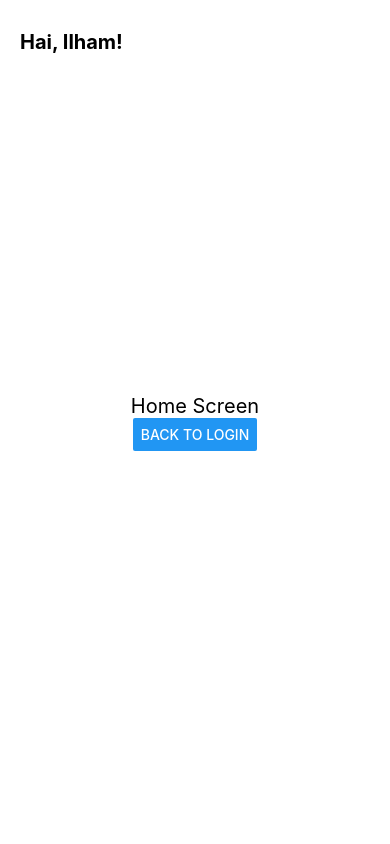
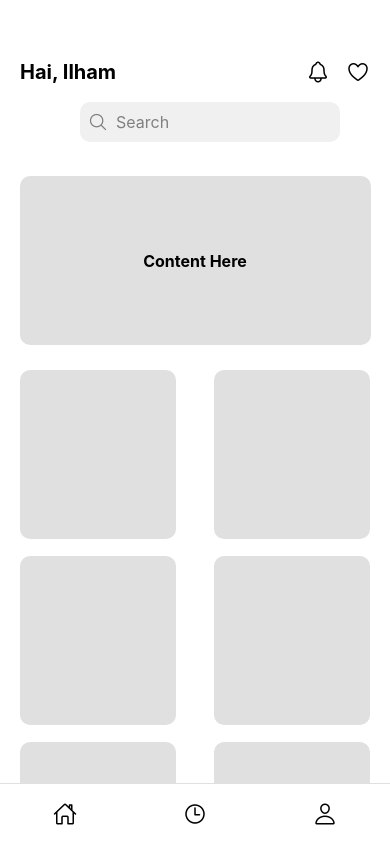
Before and after one commit to ilhamsyarief21/AlifiaPuriIndah, a React Native app: screen /Home in a window 390 px wide. Built offline with nearby package versions, Linux system fonts and the light colour scheme.

Commit message:
UPDATE HOMESCREEN

```diff
--- a/package.json
+++ b/package.json
@@ -26,7 +26,8 @@
     "react-native-screens": "^3.31.1",
     "react-native-web": "~0.19.10",
     "react-dom": "18.2.0",
-    "@expo/metro-runtime": "~3.2.3"
+    "@expo/metro-runtime": "~3.2.3",
+    "@expo/vector-icons": "^14.0.3"
   },
   "devDependencies": {
     "@babel/core": "^7.20.0"
--- a/screens/HomeScreen.js
+++ b/screens/HomeScreen.js
@@ -1,6 +1,7 @@
 // screens/HomeScreen.js
 import React, { useState, useEffect } from 'react';
-import { View, Button, Text, StyleSheet, Dimensions } from 'react-native';
+import { View, Text, TextInput, StyleSheet, Dimensions, ScrollView } from 'react-native';
+import { Ionicons } from '@expo/vector-icons'; // Menggunakan Ionicons untuk outline
 import { widthPercentageToDP as wp, heightPercentageToDP as hp } from 'react-native-responsive-screen';
 
 const HomeScreen = ({ navigation }) => {
@@ -20,20 +21,62 @@ const HomeScreen = ({ navigation }) => {
 
   return (
     <View style={styles.container}>
-      {/* Personalized Greeting in the top-left corner */}
-      <Text style={[styles.greeting, { fontSize: wp(windowDimensions.width > windowDimensions.height ? '4%' : '5%') }]}>
-        Hai, Ilham!
-      </Text>
-
-      <View style={styles.mainContent}>
-        <Text style={[styles.title, { fontSize: wp(windowDimensions.width > windowDimensions.height ? '4%' : '5%') }]}>
-          Home Screen
+      {/* Header with Greeting and Icons */}
+      <View style={styles.header}>
+        <Text style={[styles.greeting, { fontSize: wp(windowDimensions.width > windowDimensions.height ? '4%' : '5%') }]}>
+          Hai, Ilham
         </Text>
 
-        <Button
-          title="Back to Login"
-          onPress={() => navigation.navigate('Login')}
+        {/* Icons on the right */}
+        <View style={styles.iconsContainer}>
+          <Ionicons name="notifications-outline" size={24} color="black" style={styles.icon} />
+          <Ionicons name="heart-outline" size={24} color="black" style={styles.icon} />
+        </View>
+      </View>
+
+      {/* Search Bar */}
+      <View style={styles.searchContainer}>
+        <Ionicons name="search-outline" size={20} color="gray" style={styles.searchIcon} />
+        <TextInput
+          style={styles.searchInput}
+          placeholder="Search"
+          placeholderTextColor="gray"
         />
+      </View>
+
+      {/* Content Section (ScrollView) */}
+      <ScrollView contentContainerStyle={styles.gridContainer}>
+        {/* New Container Below Search Bar */}
+        <View style={styles.newContainer}>
+          <Text style={styles.containerText}>Content Here</Text>
+        </View>
+
+        {/* Placeholder boxes for grid items */}
+        <View style={styles.row}>
+          <View style={styles.box} />
+          <View style={styles.box} />
+        </View>
+        <View style={styles.row}>
+          <View style={styles.box} />
+          <View style={styles.box} />
+        </View>
+        <View style={styles.row}>
+          <View style={styles.box} />
+          <View style={styles.box} />
+        </View>
+      </ScrollView>
+
+      {/* Bottom Navigation */}
+      <View style={styles.bottomNav}>
+        <View style={styles.navIcon}>
+          <Ionicons name="home-outline" size={24} color="black" />
+        </View>
+        <View style={styles.navIcon}>
+          <Ionicons name="time-outline" size={24} color="black" />
+        </View>
+        <View style={styles.navIcon}>
+          <Ionicons name="person-outline" size={24} color="black" />
+        </View>
       </View>
     </View>
   );
@@ -42,22 +85,83 @@ const HomeScreen = ({ navigation }) => {
 const styles = StyleSheet.create({
   container: {
     flex: 1,
-    position: 'relative',
-    backgroundColor: '#fff', // Add a background color if needed
+    backgroundColor: '#fff',
+  },
+  header: {
+    flexDirection: 'row',
+    justifyContent: 'space-between',
+    alignItems: 'center',
+    marginTop: hp('7%'),
+    marginHorizontal: wp('5%'),
   },
   greeting: {
-    position: 'absolute',
-    top: 30, // Adjust the vertical position
-    left: 20, // Adjust the horizontal position
     fontWeight: 'bold',
   },
-  mainContent: {
+  iconsContainer: {
+    flexDirection: 'row',
+  },
+  icon: {
+    marginLeft: wp('4%'), // Space between icons
+  },
+  searchContainer: {
+    flexDirection: 'row',
+    alignItems: 'center',
+    backgroundColor: '#f0f0f0',
+    borderRadius: 10,
+    width: 260, // Ukuran lebar 232px
+    height: 40, // Ukuran tinggi 22px
+    marginHorizontal: wp('5%'),
+    marginTop: hp('2%'),
+    paddingHorizontal: wp('2%'),
+    left: 60,
+  },
+  searchIcon: {
+    marginRight: wp('2%'),
+  },
+  searchInput: {
     flex: 1,
+    height: hp('5%'),
+    fontSize: wp('4%'),
+  },
+  newContainer: {
+    width: wp('90%'), // Ukuran lebar 367px responsif
+    height: hp('20%'), // Ukuran tinggi 159px responsif
+    backgroundColor: '#e0e0e0',
+    borderRadius: 10,
+    alignSelf: 'center', // Center horizontally
     justifyContent: 'center',
     alignItems: 'center',
+    marginTop: hp('2%'), // Menambahkan jarak antara search dan new container
+    marginBottom: hp('3%'), // Menambahkan jarak antara newContainer dan box
   },
-  title: {
-    // You can set additional font sizes here if needed
+  containerText: {
+    fontSize: wp('4%'),
+    fontWeight: 'bold',
+  },
+  gridContainer: {
+    paddingVertical: hp('2%'),
+    paddingHorizontal: wp('5%'),
+  },
+  row: {
+    flexDirection: 'row',
+    justifyContent: 'space-between',
+    marginBottom: hp('2%'),
+  },
+  box: {
+    width: wp('40%'),
+    height: hp('20%'),
+    backgroundColor: '#e0e0e0',
+    borderRadius: 10,
+  },
+  bottomNav: {
+    flexDirection: 'row',
+    justifyContent: 'space-around',
+    paddingVertical: hp('2%'),
+    borderTopWidth: 1,
+    borderTopColor: '#e0e0e0',
+  },
+  navIcon: {
+    alignItems: 'center',
   },
 });
 
```
Also changed, not shown: 1 other file (tests, documents, lock files or other folders).
